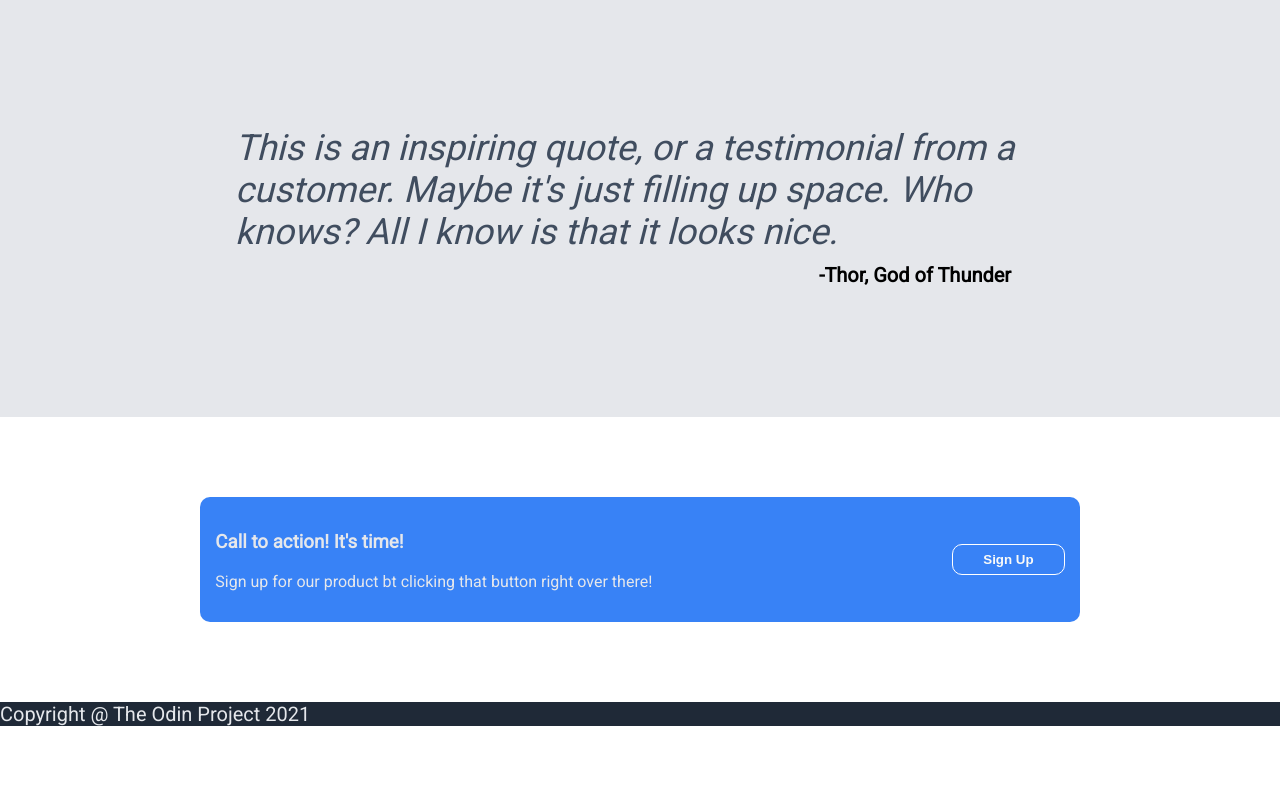
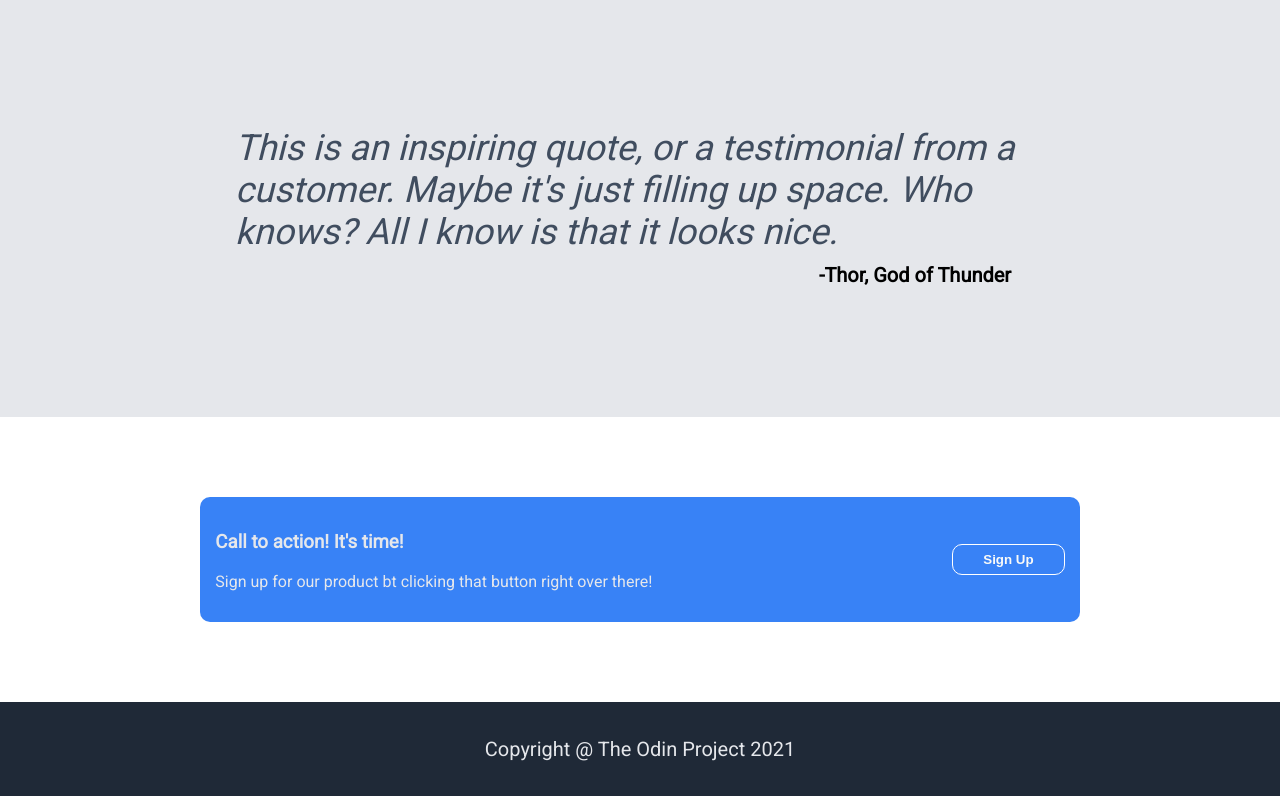
Before and after one commit to Morgue203/odin-landing-page, a plain HTML site: page index.html in a window 1280 px wide. Shown: the part 1137-1933 px from the top of the page. Before the commit the page ends 1863 px from the top, so only its background shows below. Drawn offline with Linux system fonts and the light colour scheme.

Commit message:
footer css
finished editing css for footer

```diff
--- a/style.css
+++ b/style.css
@@ -197,3 +197,10 @@ ul {
     padding: 7px 30px;
     border-radius: 10px;
 }
+
+.footer {
+    display: flex;
+    justify-content: center;
+    align-items: center;
+    padding: 35px;
+}
```
